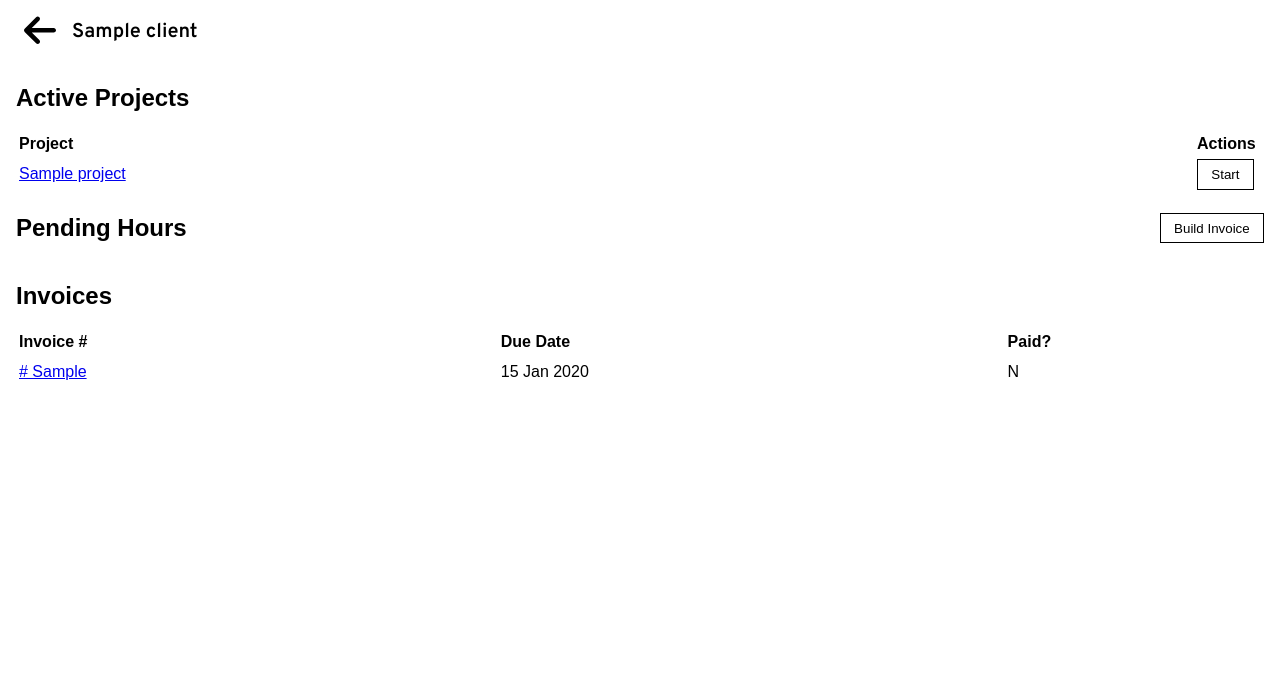
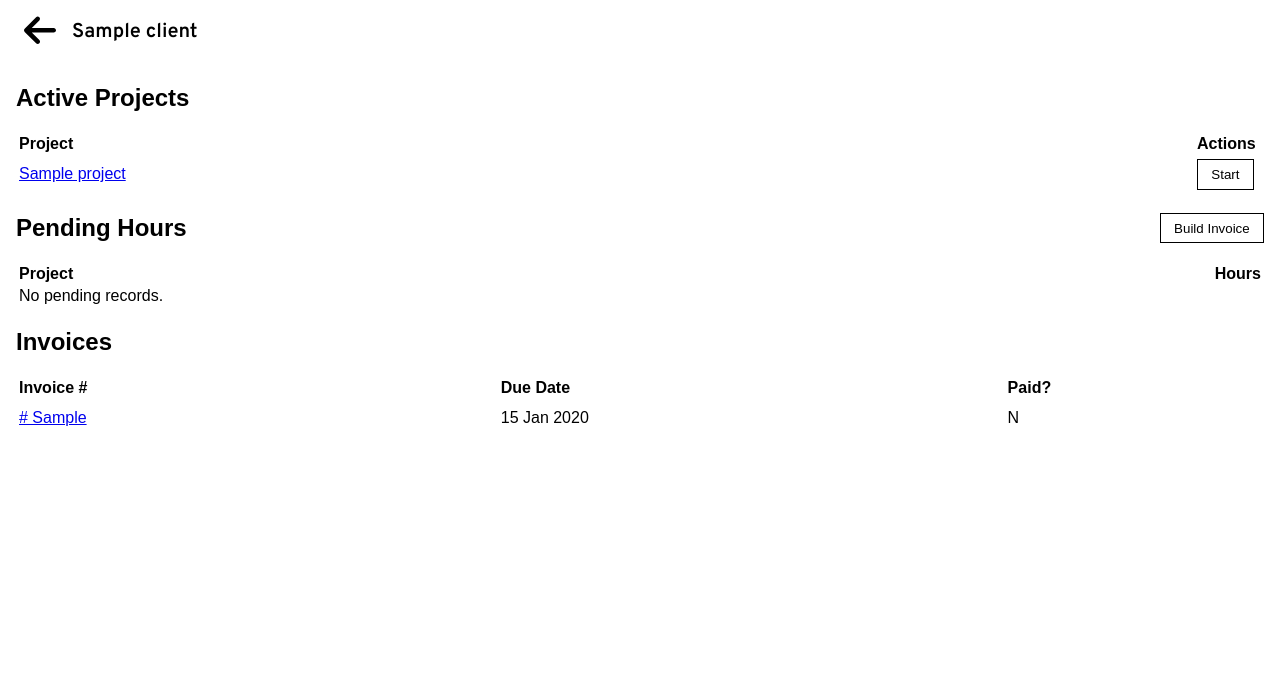
Before and after one commit to portablejim/pjimcrm, a Django app: page /crm/client/1/ in a window 1280 px wide. Shown: the top 676 px of the page. Run offline with Django 5.2, Linux system fonts and the light colour scheme; a user stored in the database is signed in; tables that the repository leaves empty hold one stand-in row (values such as "Sample post"); some web fonts are replaced.

Commit message:
Add pending hours for client detail page

```diff
--- a/pjimcrm/static/pjimcrm/style.css
+++ b/pjimcrm/static/pjimcrm/style.css
@@ -247,15 +247,17 @@ nav .icon {
   padding: 0.5em 1em 0.5em 0;
 }
 
-.projectTable {
+.projectTable, .pendingHoursList {
   width: 100%;
 }
 
-.projectTable th {
+.projectTable th,
+.pendingHoursList th {
   text-align: left;
 }
 
-.projectTable tbody th {
+.projectTable tbody th,
+.pendingHoursList tbody th {
   font-weight: normal;
 }
 
@@ -263,9 +265,23 @@ nav .icon {
   width: 4em;
 }
 
-.projectTable a {
+.pendingHoursList .hours_display {
+  width: 1em;
+  text-align: right;
+}
+
+.pendingHoursList thead .hours_display {
+  text-align: left;
+}
+
+.projectTable a,
+.pendingHoursList a {
   display: inline-block;
   padding: 0.5em 1em 0.5em 0;
+}
+
+.pendingHoursList tfoot td {
+  font-weight: 600;
 }
 
 .flatButton {
--- a/pjimcrm/templates/pjimcrm/client_detail.html
+++ b/pjimcrm/templates/pjimcrm/client_detail.html
@@ -60,6 +60,34 @@
             </form>
         </div>
     </div>
+    <table class="pendingHoursList">
+        <thead>
+            <tr>
+                <th scope="col">Project</th>
+                <th class="hours_display" scope="col">Hours</th>
+            </tr>
+        </thead>
+    {% if pending_hours %}
+        <tbody>
+        {% for pending_record in pending_hours %}
+            <tr>
+                <th scope="row"><a href="{% url 'project_detail' pending_record.client.id pending_record.id %}">{{ pending_record.name }}</a></th>
+                <td class="hours_display fira-code-regular">{{ pending_record.hours_sum }}</td>
+            </tr>
+        {% endfor %}
+        </tbody>
+        <tfoot>
+            <tr>
+                <th scope="row">Total</th>
+                <td class="hours_display fira-code-regular">{{ total_pending_hours}}</td>
+            </tr>
+        </tfoot>
+    {% else %}
+        <tbody>
+            <tr><td>No pending records.</td></tr>
+        </tbody>
+    {% endif %}
+    </table>
     <h2>Invoices</h2>
     <table class="invoiceList">
     <thead>
--- a/pjimcrm/views.py
+++ b/pjimcrm/views.py
@@ -1,10 +1,12 @@
+from datetime import timedelta
 import uuid
 from django.shortcuts import render
-from django.http import HttpResponse, HttpResponseRedirect
+from django.http import HttpResponse, HttpResponseRedirect, JsonResponse
 from django.contrib.auth.decorators import login_required
 from django.shortcuts import get_object_or_404, render
 from django.urls import resolve
 from django.utils import timezone
+from django.db.models import Q, Sum
 import json
 
 from .models import Client, Project, Invoice, TimesheetEntry
@@ -19,14 +21,26 @@ def index(request):
 
 @login_required()
 def client_detail(request, client_id):
+    timer_status = json.dumps(get_running_timers())
     client_record = get_object_or_404(Client, pk=client_id)
     project_list = client_record.project_set.all()
-    invoices = Invoice.objects.filter(client_id=client_record).order_by("gen_date")
-    return render(request, "pjimcrm/client_detail.html", {"client_record": client_record, "project_list": project_list, "invoice_list": invoices})
+    pending_entries = Sum("timesheetentry__length_rounded", filter=Q(timesheetentry__is_invoiced=False))
+    pending_hours = client_record.project_set.annotate(hours_sum=pending_entries).filter(hours_sum__gt=timedelta())
+    total_pending_hours = pending_hours.aggregate(Sum("hours_sum"))["hours_sum__sum"]
+    invoices = client_record.invoice_set.order_by("gen_date")
+    return render(request, "pjimcrm/client_detail.html", {
+        "client_record": client_record,
+        "project_list": project_list,
+        "invoice_list": invoices,
+        "timer_status": timer_status,
+        "pending_hours": pending_hours,
+        "total_pending_hours": total_pending_hours
+        })
 
 
 @login_required()
 def project_detail(request, client_id, project_id):
+    timer_status = json.dumps(get_running_timers())
     project_record = get_object_or_404(Project, pk=project_id)
     return render(request, "pjimcrm/project_detail.html", {"project_record": project_record})
 
@@ -85,7 +99,7 @@ def timer_index(request):
 
 @login_required()
 def timer_current_get(request):
-    return HttpResponse("Hello World. Timesheet index.")
+    return JsonResponse(get_running_timers())
 
 
 @login_required()
```
